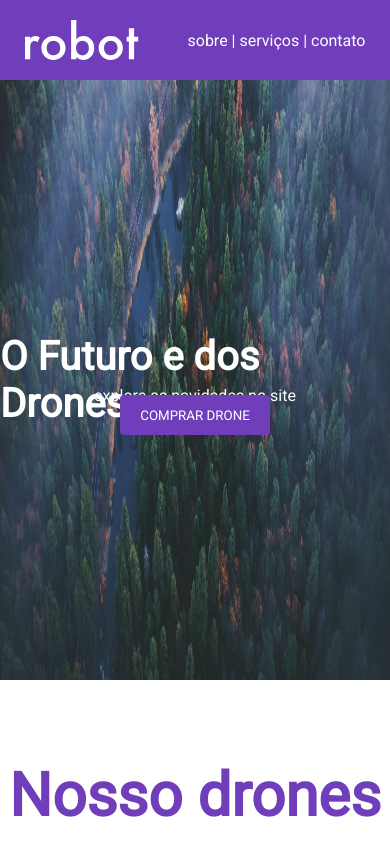
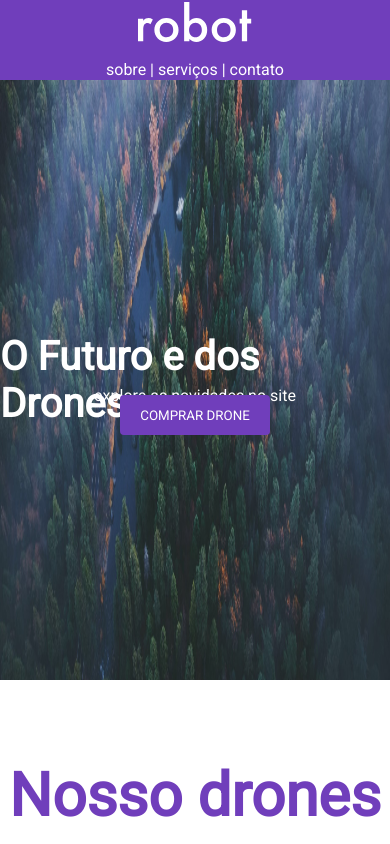
Before and after one commit to joaopaulocdemorais/robot, a plain HTML site: page index.html in a window 390 px wide. Shown: the top 844 px of the page. Drawn offline with Linux system fonts and the light colour scheme.

Commit message:
Correcao navbar

```diff
--- a/styles.css
+++ b/styles.css
@@ -34,6 +34,16 @@
 .corpoImg img {
     width:100%;
     height: 600px;
+}
+
+@media (max-width:700px){
+    .navbar {
+        flex-direction: column;
+    }
+    .navbar img {
+        margin-bottom: 15px;
+    }
+
 }
 
 
```
